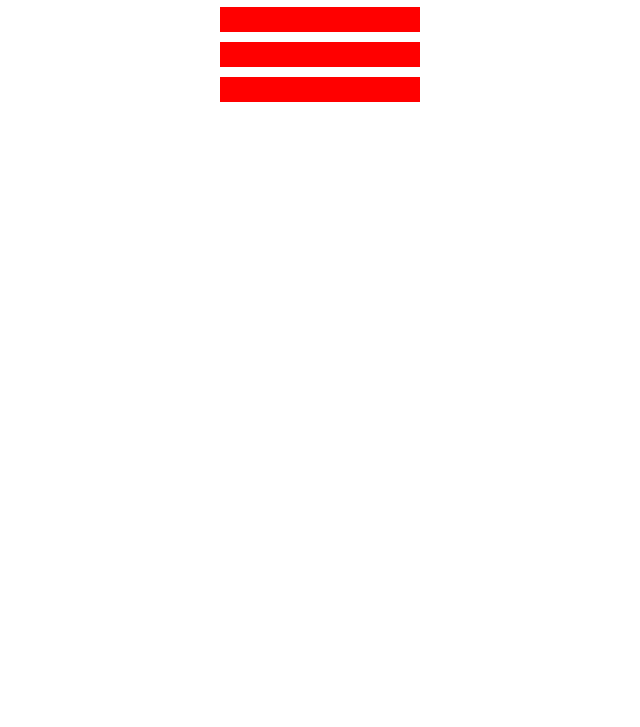
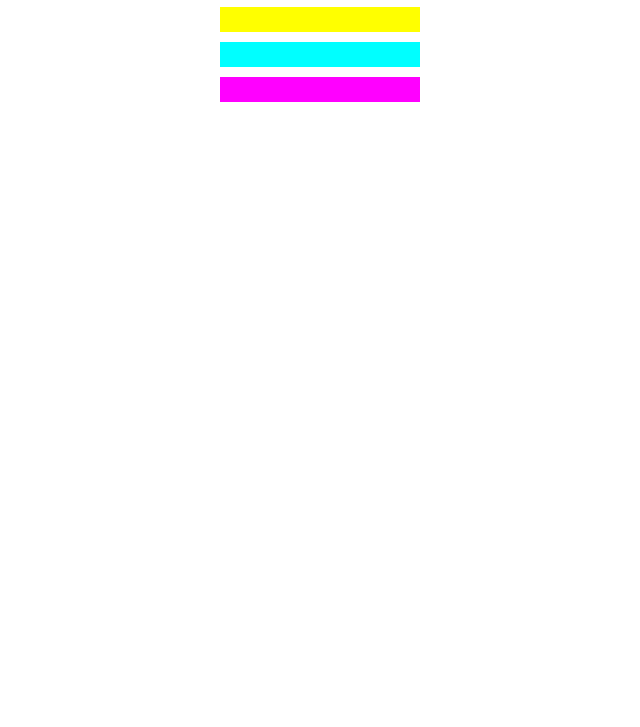
Before and after one commit to Harrylawal74/coloured-markers, a plain HTML site: page index.html in a window 1280 px wide. Shown: the part 73-800 px from the top of the page, without its empty margins (320-960 px from the left). Drawn offline with Linux system fonts and the light colour scheme.

Commit message:
secondary colours

```diff
--- a/index.html
+++ b/index.html
@@ -11,8 +11,8 @@
     <div clas="container">
         <!-- adding a space between words in the class attribute gives multipe classes e.g. this div has a "marker" class and "one" class-->
         <div class="marker one"></div>
-        <div class="marker"></div>
-        <div class="marker"></div>
+        <div class="marker two"></div>
+        <div class="marker three"></div>
     </div>
 </body>
 </html>
--- a/style.css
+++ b/style.css
@@ -4,9 +4,25 @@ h1 {
 
 /* 2 margin values sets "margin-top" and "margin-bottom" to the first value and "margin-right" and left to the second value*/
 .marker {
-    background-color: red;
     height: 25px;
     width: 200px;
     margin: 10px auto;
 
 }
+
+.one {
+    background-color: rgb(255, 255, 0);
+}
+
+.two {
+    background-color: rgb(0, 255, 255);
+}
+
+.three {
+    background-color: rgb(255, 0, 255);
+
+/* 2 padding values sets "padding-top" and "padding-bottom" to the first value and "padding-right" and left to the second value*/
+.container {
+    background-color: rgb(255, 255, 255);
+    padding: 10px 0;
+}
```
